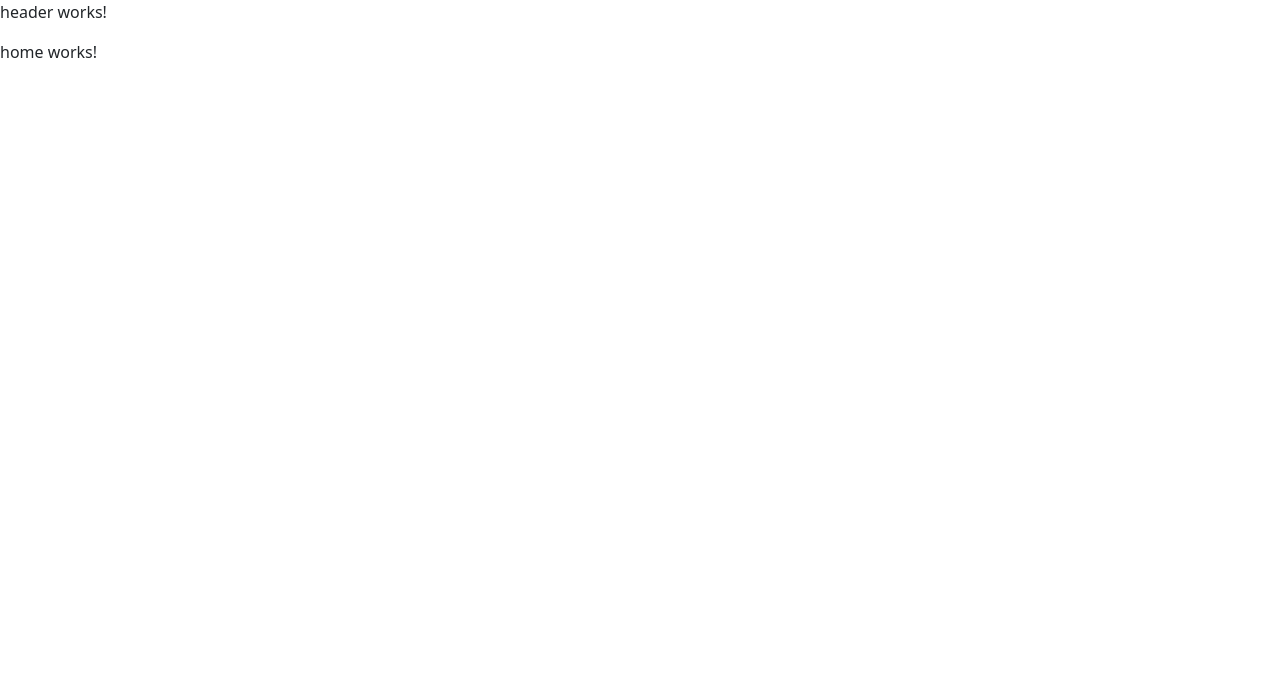
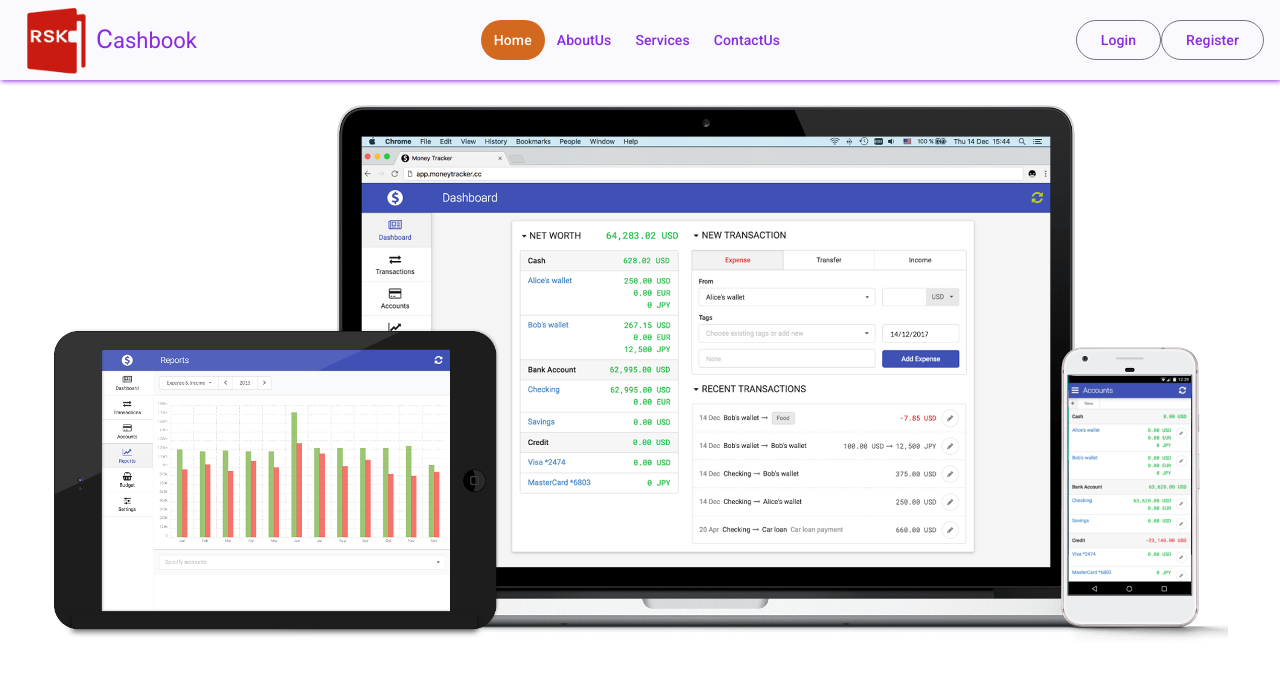
Before and after one commit to SatishKonduru/rskCashbook, an Angular app: page /home in a window 1280 px wide. Shown: the top 676 px of the page. Built offline with nearby package versions, Linux system fonts and the light colour scheme.

Commit message:
header completed

```diff
--- a/src/app/pages/header/header.component.css
+++ b/src/app/pages/header/header.component.css
@@ -0,0 +1,7 @@
+.spacer{
+    flex: 1 1 auto;
+}
+.active{
+    background-color: chocolate;
+    color:#fff !important;
+}
--- a/src/app/pages/header/header.component.html
+++ b/src/app/pages/header/header.component.html
@@ -1 +1,12 @@
-<p>header works!</p>
+<mat-toolbar style="box-shadow: 1px 1px 5px blueviolet; height: 80px">
+   <img src="/images/Cashbook_logo.png" style="width: 80px; height: 80px">
+   <span style="color:blueviolet"><span style="font-size: 26px;">C</span>ashbook</span>
+   <span class="spacer"></span>
+   <button mat-button style="color:blueviolet" [routerLink]="'/home'" routerLinkActive="active">Home</button>
+   <button mat-button style="color:blueviolet">AboutUs</button>
+   <button mat-button style="color:blueviolet">Services</button>
+   <button mat-button style="color:blueviolet">ContactUs</button>
+   <span class="spacer"></span>
+   <button mat-stroked-button style="color:blueviolet" (click)="login()">Login</button>
+   <button mat-stroked-button style="color:blueviolet" (click)="register()">Register</button>
+</mat-toolbar>
--- a/src/app/pages/header/header.component.ts
+++ b/src/app/pages/header/header.component.ts
@@ -1,12 +1,24 @@
+import { CommonModule } from '@angular/common';
 import { Component } from '@angular/core';
+import {MatToolbarModule} from '@angular/material/toolbar';
+import {MatButtonModule} from '@angular/material/button';
+import { RouterModule } from '@angular/router';
 
 @Component({
   selector: 'app-header',
   standalone: true,
-  imports: [],
+  imports: [CommonModule, MatToolbarModule, MatButtonModule, RouterModule],
   templateUrl: './header.component.html',
   styleUrl: './header.component.css'
 })
 export class HeaderComponent {
 
+
+
+  login(){
+
+  }
+  register(){
+
+  }
 }
--- a/src/app/pages/home/home.component.html
+++ b/src/app/pages/home/home.component.html
@@ -1 +1,6 @@
-<p>home works!</p>
+<div class="container-fluid mt-4">
+    <div class="d-flex justify-content-center">
+        <img src="/images/home.png" >
+    </div>
+
+</div>
```
Also changed, not shown: public/images/Cashbook_logo.png (added), public/images/home.png (added).
